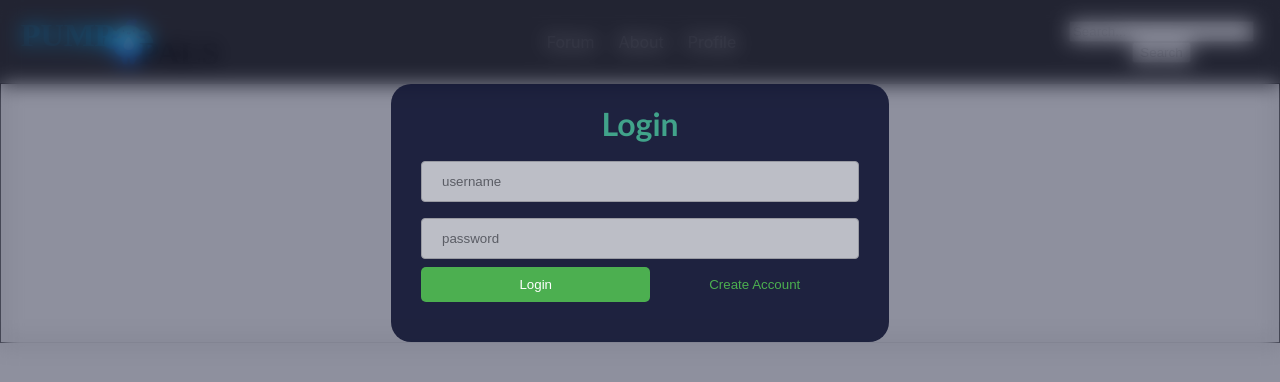
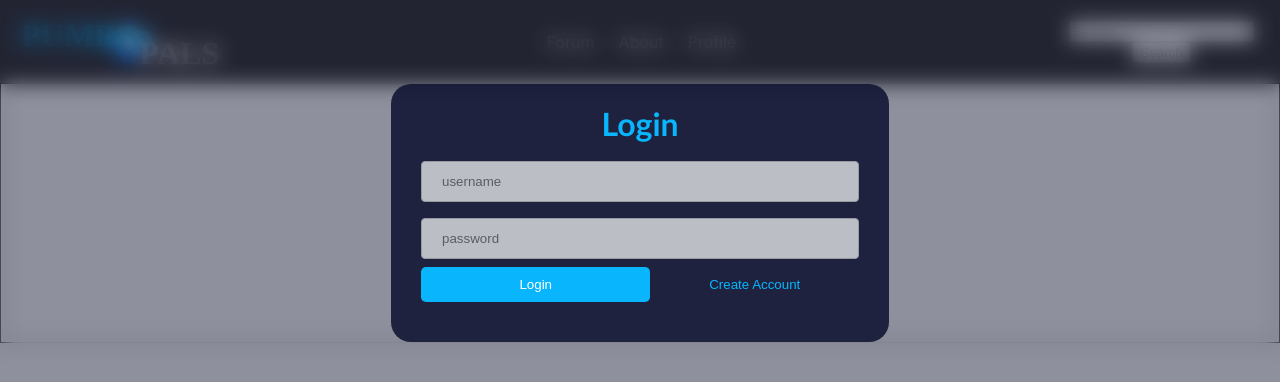
Before and after one commit to tommytran9/PumpPals_React, a React (Create React App) app: page /LoginForm in a window 1280 px wide. Shown: the top 382 px of the page. Built offline with nearby package versions, Linux system fonts and the light colour scheme.

Commit message:
color change

```diff
--- a/src/index.css
+++ b/src/index.css
@@ -73,14 +73,7 @@ body {
   align-items: center;
 }
 
-@keyframes drop {
-  0% {
-    top: -50%;
-  }
-  100% {
-    top: 110%;
-  }
-}
+
 
 #backdrop {
   z-index: 1;
@@ -107,7 +100,7 @@ body {
   justify-content: center;
   align-items: center;
   font-family: 'Trebuchet MS', 'Lucida Sans Unicode', 'Lucida Grande', 'Lucida Sans', Arial, sans-serif;
-  color: #41a38a;
+  color: #09b6fe;
 }
 
 #loginText {
@@ -158,13 +151,13 @@ form {
 }
 
 #modalButtons button:first-of-type {
-  background-color: #4CAF50;
+  background-color: #09b6fe;
   color: white;
   padding: 10px 20px;
 }
 
 #modalButtons button:last-of-type {
   background-color: transparent;
-  color: #4CAF50;
+  color: #09b6fe;
   padding: 5px 0;
 }
--- a/src/pages/LoginForm.jsx
+++ b/src/pages/LoginForm.jsx
@@ -4,8 +4,6 @@ import React, { useState, useRef } from "react";
 // Then gonna have a button or two, then gonna have a link for signup (if don't do second button right).
 
 // Look at 'Experimental-Michael' on Github; just gonna follow Joshua's example for Login.
-    const numberLines = 10; // if more than 10, change the scss to allow more to render
-
 function LoginForm() {
     const [loggedIn, setLoginInfo] = useState(null);
     const [errorState, setErrorState] = useState(false);
@@ -83,7 +81,6 @@ function LoginForm() {
                 </form>
             </div>
             <div id="backdrop">
-                {[...Array(numberLines).keys()].map(i => <span key={i} className="line" />)}
             </div>
         </div>
     );
```
Also changed, not shown: public/pumppalslogo.svg.
